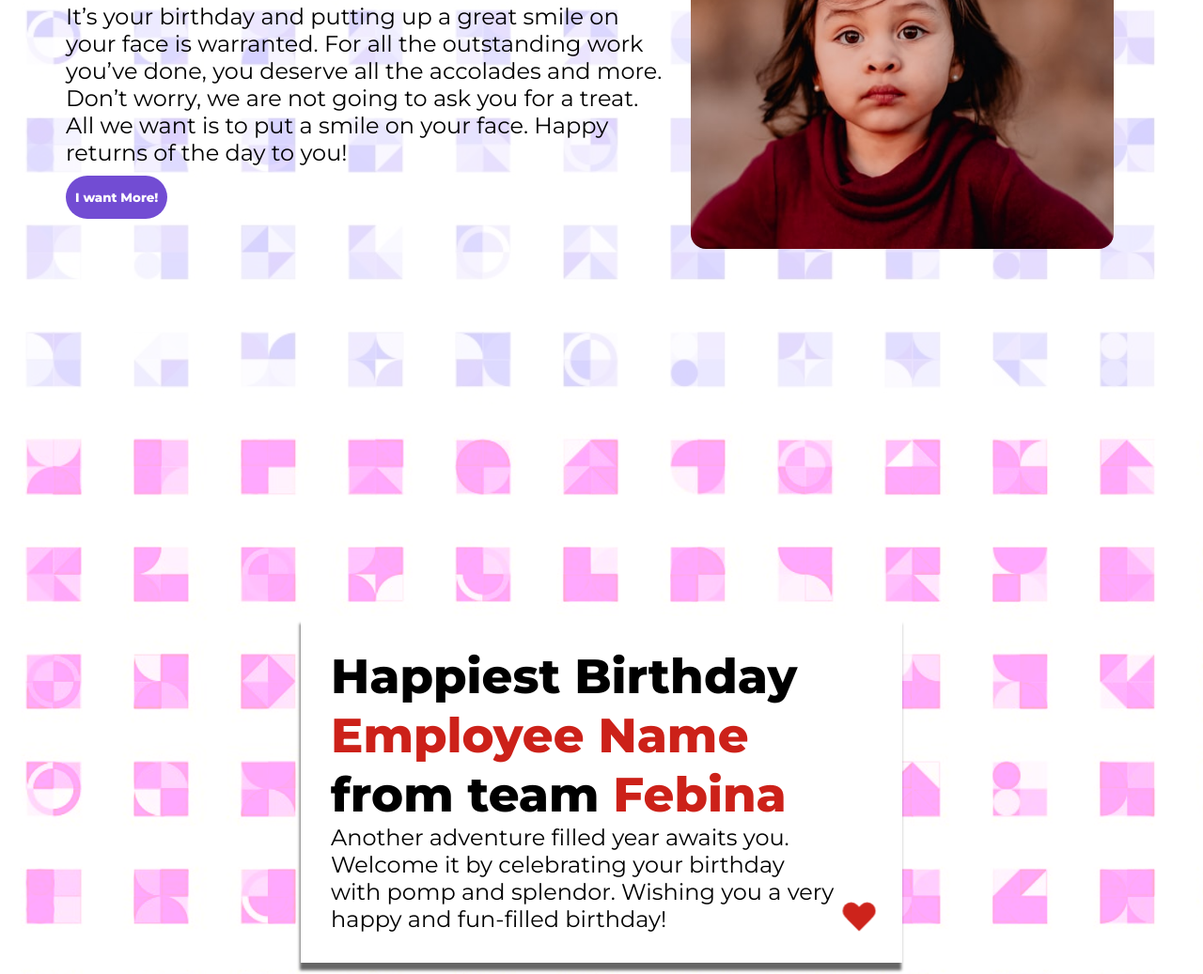
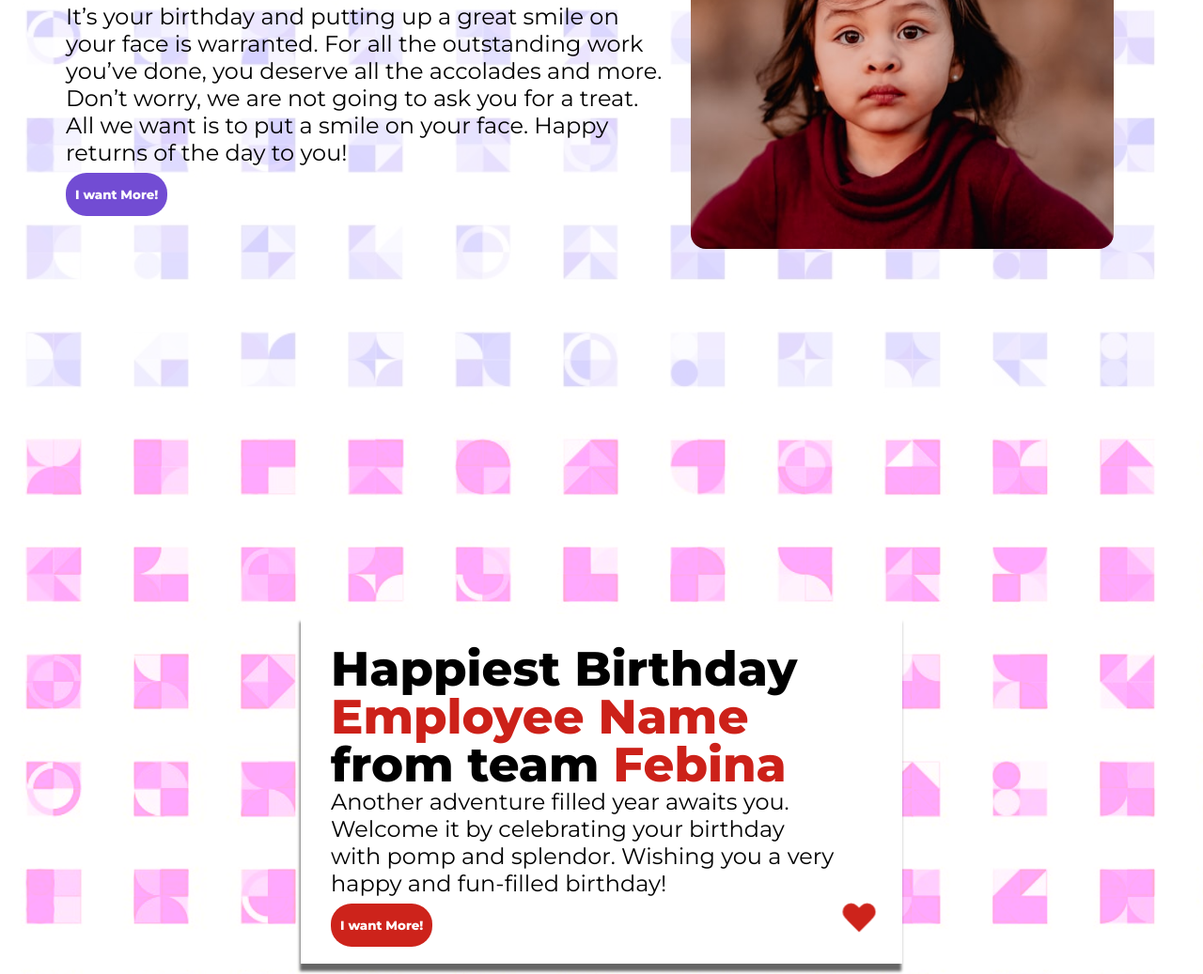
Before and after one commit to singhkunal2050/Emp-Bday, a plain HTML site: page index.html in a window 1280 px wide. Shown: the part 360-1397 px from the top of the page at 94% size. Drawn offline with nearby package versions, Linux system fonts and the light colour scheme; a script that the page names is missing.

Commit message:
added anchor btn

```diff
--- a/index.html
+++ b/index.html
@@ -17,7 +17,7 @@
       <section class="hero-section">
         <div class="hero-content">
           <h1>Happy Birthday Employee</h1>
-          <p>
+          <p style="margin-bottom: 20px;">
             It’s your birthday and putting up a great smile on your face is
             warranted. For all the outstanding work you’ve done, you deserve all
             the accolades and more. Don’t worry, we are not going to ask you for
@@ -41,11 +41,13 @@
           <h1>
             Happiest Birthday <em>Employee Name</em> from team <em>Febina</em>
           </h1>
-          <p style="margin-right: 40px; font-size: 1.5em">
+          <p style="margin-right: 40px; font-size: 1.5em; margin-bottom: 20px;">
             Another adventure filled year awaits you. Welcome it by celebrating
             your birthday with pomp and splendor. Wishing you a very happy and
             fun-filled birthday!
           </p>
+          <button><a id="second" href="#cnv">I want More!</a></button>
+
           <div class="heart"></div>
         </div>
       </section>
--- a/script.js
+++ b/script.js
@@ -39,7 +39,7 @@ class Firework {
             ctx.save();
             ctx.font = "2em Arial red";
             ctx.fillStyle = 'white';
-            ctx.textAlign = "start";
+            ctx.textAlign = "center";
             ctx.fillText("Hello World", 100, 210);
             ctx.fillStyle = this.color;
             ctx.font = `${this.size}em sans-serif`;
--- a/style.css
+++ b/style.css
@@ -26,13 +26,19 @@ section{
 }
 
 button{
-    margin: 10px 0;
-    padding: 15px 10px;
-    border-radius: 24px;
     border: none;
-    background: #724cd3 ;
     color: white;
     font-weight: bold;
+}
+
+button a{
+    border-radius: 22px;
+    background: #724cd3 ;
+    padding: 15px 10px;
+}
+
+#second{
+    background: #cd231b;
 }
 
 .hero-section{
@@ -66,6 +72,7 @@ button{
  h1{
     /* font-size: 5em; */
     font-size: clamp(2em , 5vw , 5em);
+    line-height: 1;
 }
 
 .hero-section p{
```
